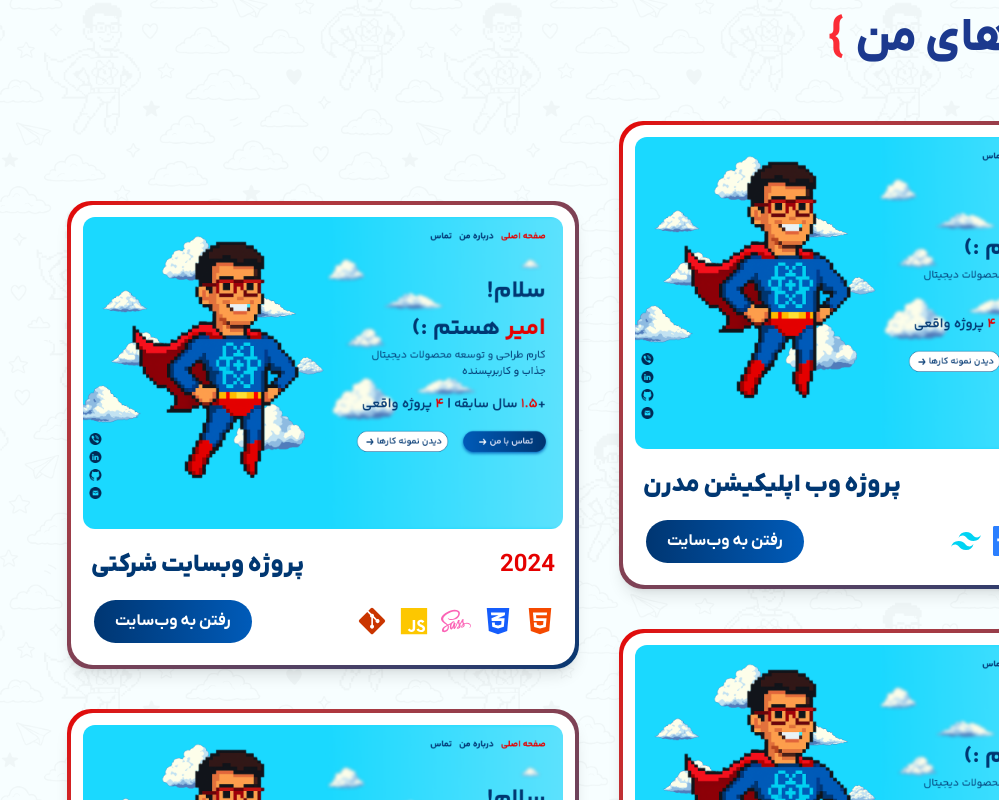
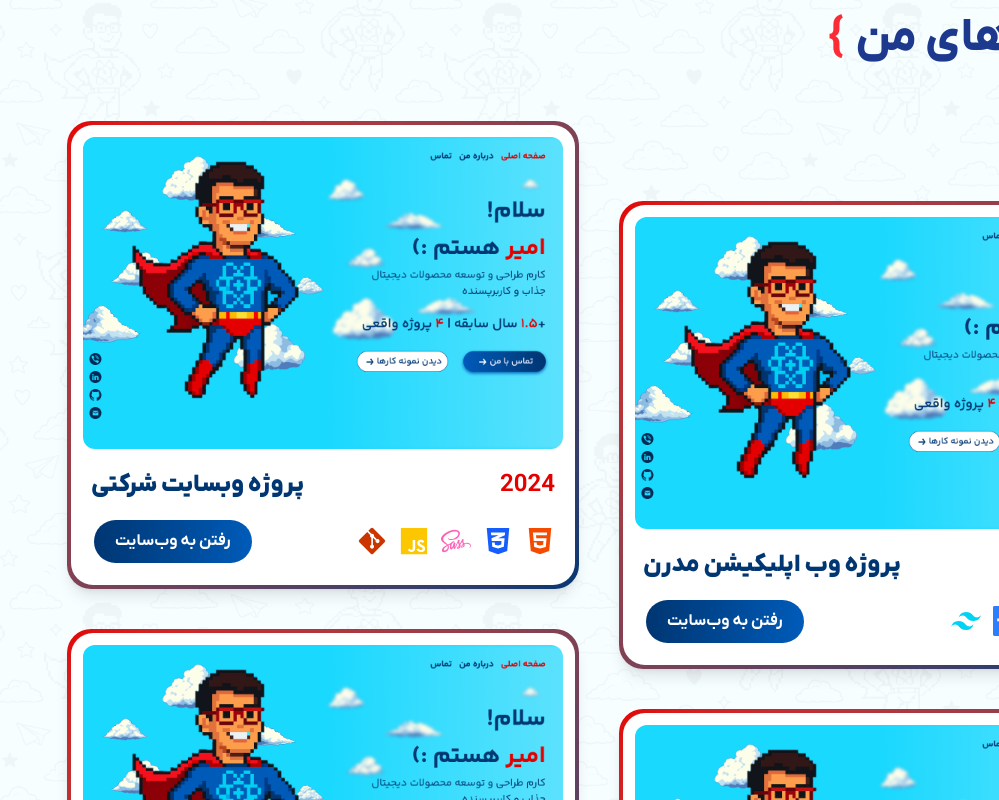
Before and after one commit to AmirShakibafar/portfolioWebsite, a Next.js app: page / in a window 1280 px wide. Shown: the part 860-1660 px from the top of the page, without its empty margins (281-1280 px from the left). Built offline with nearby package versions, Linux system fonts and the light colour scheme.

Commit message:
added a modal to project sections and refactored it a bit

```diff
--- a/package.json
+++ b/package.json
@@ -11,6 +11,7 @@
   "dependencies": {
     "coolshapes-react": "^1.0.1",
     "gsap": "^3.13.0",
+    "lucide-react": "^0.525.0",
     "motion": "^12.23.5",
     "next": "15.3.5",
     "react": "^19.0.0",
--- a/src/components/ProjectCard.tsx
+++ b/src/components/ProjectCard.tsx
@@ -1,8 +1,14 @@
 "use client";
 
-import React from "react";
+import React, { useEffect, useRef } from "react";
+import Image from "next/image";
+import {
+  motion,
+  useInView,
+  useAnimationControls,
+  Variants,
+} from "framer-motion";
 import ShinyButton from "./ShinyButton";
-import Image from "next/image";
 import {
   FaHtml5,
   FaCss3Alt,
@@ -47,6 +53,9 @@ type ProjectCardProps = {
   projectYear: string;
   techStack: TechName[];
   websiteUrl: string;
+  index: number;
+  className?: string;
+  onClick: () => void;
 };
 
 const ProjectCard = ({
@@ -55,8 +64,40 @@ const ProjectCard = ({
   projectYear,
   techStack,
   websiteUrl,
+  index,
+  className,
+  onClick,
 }: ProjectCardProps) => {
+  const ref = useRef(null);
+  const isInView = useInView(ref, { once: true, amount: 0.3 });
+  const controls = useAnimationControls();
+
+  useEffect(() => {
+    if (isInView) {
+      controls.start("visible");
+    }
+  }, [isInView, controls]);
+
+  const cardVariants: Variants = {
+    hidden: { y: 60, opacity: 0 },
+    visible: {
+      y: 0,
+      opacity: 1,
+      transition: { duration: 0.3, ease: "easeOut" },
+    },
+  };
+
   return (
+    <motion.div
+      ref={ref}
+      variants={cardVariants}
+      initial="hidden"
+      animate={controls}
+      className={`${className} cursor-pointer`}
+      whileHover={{ scale: 1.03 }}
+      transition={{ duration: 0.25, ease: "easeIn" }}
+      onClick={onClick}
+    >
       <div className="card-wrapper">
         <div className="card-inner">
           <div className="card-image-container">
@@ -84,13 +125,19 @@ const ProjectCard = ({
                 ))}
               </div>
 
-            <a href={websiteUrl} target="_blank" rel="noopener noreferrer">
+              <a
+                href={websiteUrl}
+                target="_blank"
+                rel="noopener noreferrer"
+                onClick={(e) => e.stopPropagation()}
+              >
                 <ShinyButton text="رفتن به وب‌سایت" size="small" />
               </a>
             </div>
           </div>
         </div>
       </div>
+    </motion.div>
   );
 };
 
--- /dev/null
+++ b/src/components/ProjectModal.tsx
@@ -0,0 +1,189 @@
+// components/ProjectModal.js
+"use client";
+
+import React, { useState } from "react";
+import { motion } from "framer-motion";
+import Image from "next/image";
+import { X, ChevronLeft, ChevronRight, ArrowUpRight } from "lucide-react";
+import {
+  FaHtml5,
+  FaCss3Alt,
+  FaReact,
+  FaBootstrap,
+  FaJs,
+  FaFigma,
+  FaSass,
+  FaGitAlt,
+  FaNpm,
+} from "react-icons/fa";
+import {
+  SiTailwindcss,
+  SiRedux,
+  SiNextdotjs,
+  SiTypescript,
+  SiAxios,
+} from "react-icons/si";
+import ShinyButton from "./ShinyButton";
+
+const techIconMap = {
+  HTML5: { icon: <FaHtml5 />, name: "HTML5", color: "text-orange-600" },
+  CSS3: { icon: <FaCss3Alt />, name: "CSS3", color: "text-blue-600" },
+  JavaScript: { icon: <FaJs />, name: "JavaScript", color: "text-yellow-400" },
+  React: { icon: <FaReact />, name: "React", color: "text-sky-400" },
+  TailwindCSS: {
+    icon: <SiTailwindcss />,
+    name: "Tailwind CSS",
+    color: "text-cyan-400",
+  },
+  Bootstrap: {
+    icon: <FaBootstrap />,
+    name: "Bootstrap",
+    color: "text-purple-700",
+  },
+  Redux: { icon: <SiRedux />, name: "Redux", color: "text-purple-500" },
+  NextJs: { icon: <SiNextdotjs />, name: "Next.js", color: "text-slate-900" },
+  Figma: { icon: <FaFigma />, name: "Figma", color: "text-pink-500" },
+  Axios: { icon: <SiAxios />, name: "Axios", color: "text-purple-600" },
+  TypeScript: {
+    icon: <SiTypescript />,
+    name: "TypeScript",
+    color: "text-blue-500",
+  },
+  Sass: { icon: <FaSass />, name: "Sass", color: "text-pink-400" },
+  Git: { icon: <FaGitAlt />, name: "Git", color: "text-orange-700" },
+  Npm: { icon: <FaNpm />, name: "npm", color: "text-red-500" },
+};
+
+const Carousel = ({ images, projectName }) => {
+  const [index, setIndex] = useState(0);
+
+  const nextSlide = (e) => {
+    e.stopPropagation();
+    setIndex((prev) => (prev === images.length - 1 ? 0 : prev + 1));
+  };
+
+  const prevSlide = (e) => {
+    e.stopPropagation();
+    setIndex((prev) => (prev === 0 ? images.length - 1 : prev - 1));
+  };
+
+  return (
+    <div className="relative w-full aspect-video overflow-hidden rounded-xl">
+      <motion.div
+        className="flex h-full"
+        animate={{ x: `-${index * 100}%` }}
+        transition={{ type: "spring", stiffness: 300, damping: 30 }}
+      >
+        {images.map((img, i) => (
+          <Image
+            key={i}
+            src={img}
+            alt={`${projectName} image ${i + 1}`}
+            width={1600}
+            height={900}
+            className="w-full h-full object-cover flex-shrink-0 bg-slate-100"
+            priority={i === 0}
+          />
+        ))}
+      </motion.div>
+      <button
+        onClick={prevSlide}
+        className="absolute left-3 top-1/2 -translate-y-1/2 bg-black/40 text-white p-2 rounded-full hover:bg-black/70 transition-colors focus:outline-none z-10"
+      >
+        <ChevronLeft size={24} />
+      </button>
+      <button
+        onClick={nextSlide}
+        className="absolute right-3 top-1/2 -translate-y-1/2 bg-black/40 text-white p-2 rounded-full hover:bg-black/70 transition-colors focus:outline-none z-10"
+      >
+        <ChevronRight size={24} />
+      </button>
+    </div>
+  );
+};
+
+const ProjectModal = ({ project, onClose }) => {
+  return (
+    <motion.div
+      className="fixed inset-0 bg-slate-900/70 backdrop-blur-sm z-50 flex items-center justify-center p-4"
+      initial={{ opacity: 0 }}
+      animate={{ opacity: 1 }}
+      exit={{ opacity: 0 }}
+      onClick={onClose}
+    >
+      <motion.div
+        className="relative w-full max-w-2xl"
+        initial={{ scale: 0.95, y: 30 }}
+        animate={{ scale: 1, y: 0 }}
+        exit={{ scale: 0.95, y: 30 }}
+        transition={{ type: "spring", stiffness: 300, damping: 30 }}
+        onClick={(e) => e.stopPropagation()}
+      >
+        <div className="p-1 rounded-3xl bg-gradient-to-br from-[#E40000] to-[#003772] shadow-lg">
+          <div className="bg-white rounded-[22px] max-h-[85vh] overflow-y-auto p-6 font-iran">
+            <button
+              onClick={onClose}
+              className="absolute top-3.5 right-3.5 text-gray-400 hover:text-black hover:bg-gray-200 rounded-full p-1.5 transition-colors z-20"
+            >
+              <X size={22} />
+            </button>
+
+            <Carousel
+              images={project.images}
+              projectName={project.projectName}
+            />
+
+            <h2 className="text-2xl font-bold mt-4 mb-1 text-slate-800">
+              {project.projectName}
+            </h2>
+            <p className="text-sm text-slate-500 mb-4">{project.projectYear}</p>
+
+            <p className="text-sm text-slate-600 leading-relaxed">
+              {project.description}
+            </p>
+
+            <hr className="my-5 border-slate-200" />
+
+            <div>
+              <h3 className="text-base font-bold text-slate-700 mb-3">
+                تکنولوژی‌های استفاده شده
+              </h3>
+              <div className="flex flex-wrap gap-2">
+                {project.techStack.map((techKey) => {
+                  const tech = techIconMap[techKey];
+                  return (
+                    <div
+                      key={techKey}
+                      className="flex items-center gap-2 bg-slate-100 rounded-full px-3 py-1"
+                    >
+                      <span className={`${tech.color} text-lg`}>
+                        {React.cloneElement(tech.icon)}
+                      </span>
+                      <span className="text-xs font-medium text-slate-700">
+                        {tech.name}
+                      </span>
+                    </div>
+                  );
+                })}
+              </div>
+            </div>
+
+            <div className="mt-6 text-right">
+              <a
+                href={project.websiteUrl}
+                target="_blank"
+                rel="noopener noreferrer"
+              >
+                <ShinyButton text="رفتن به وب‌سایت">
+                  <ArrowUpRight className="ml-2" size={16} />
+                </ShinyButton>
+              </a>
+            </div>
+          </div>
+        </div>
+      </motion.div>
+    </motion.div>
+  );
+};
+
+export default ProjectModal;
--- a/src/components/ProjectsSection.tsx
+++ b/src/components/ProjectsSection.tsx
@@ -1,71 +1,79 @@
 "use client";
 
-import React, { useEffect, useRef } from "react";
+import React, { useState, useEffect, useRef } from "react";
 import {
   motion,
+  AnimatePresence,
   useInView,
   useAnimationControls,
   Variants,
 } from "framer-motion";
 import ProjectCard from "./ProjectCard";
 import ShinyButton from "./ShinyButton";
+import ProjectModal from "./ProjectModal"; // Import the new modal
 
-type TechName =
-  | "HTML5"
-  | "CSS3"
-  | "JavaScript"
-  | "React"
-  | "TailwindCSS"
-  | "Bootstrap"
-  | "Redux"
-  | "NextJs"
-  | "Figma"
-  | "Axios"
-  | "TypeScript"
-  | "Sass"
-  | "Git"
-  | "Npm";
-
-type ProjectCardProps = {
-  devImageSrc: string;
-  projectName: string;
-  projectYear: string;
-  techStack: TechName[];
-  websiteUrl: string;
-};
-
-const myProjects: ProjectCardProps[] = [
+// Expanded project data with descriptions and multiple images
+const myProjects = [
   {
     devImageSrc: "/images/project.png",
+    images: [
+      "/images/project.png",
+      "/images/project-2.png",
+      "/images/project-3.png",
+    ],
     projectName: "پروژه وب اپلیکیشن مدرن",
     projectYear: "2025",
     techStack: ["React", "NextJs", "TypeScript", "TailwindCSS"],
     websiteUrl: "#",
+    description:
+      "یک وب اپلیکیشن مدرن با استفاده از جدیدترین تکنولوژی‌ها برای ارائه تجربه کاربری بی‌نظیر. این پروژه شامل داشبورد تحلیلی و مدیریت محتوا است.",
   },
   {
     devImageSrc: "/images/project.png",
+    images: [
+      "/images/project.png",
+      "/images/project-2.png",
+      "/images/project-3.png",
+    ],
     projectName: "پروژه وبسایت شرکتی",
     projectYear: "2024",
     techStack: ["HTML5", "CSS3", "Sass", "JavaScript", "Git"],
     websiteUrl: "#",
+    description:
+      "طراحی و توسعه یک وب‌سایت شرکتی حرفه‌ای با تمرکز بر هویت بصری و بهینه‌سازی برای موتورهای جستجو (SEO).",
   },
   {
     devImageSrc: "/images/project.png",
+    images: [
+      "/images/project.png",
+      "/images/project-2.png",
+      "/images/project-3.png",
+    ],
     projectName: "پروژه داشبورد مدیریتی",
     projectYear: "2024",
     techStack: ["React", "Redux", "Axios", "Npm"],
     websiteUrl: "#",
+    description:
+      "داشبورد مدیریتی قدرتمند برای تحلیل داده‌ها و نظارت بر عملکرد با استفاده از نمودارها و گزارش‌های تعاملی.",
   },
   {
     devImageSrc: "/images/project.png",
+    images: [
+      "/images/project.png",
+      "/images/project-2.png",
+      "/images/project-3.png",
+    ],
     projectName: "پروژه طراحی و UI کیت",
     projectYear: "2023",
     techStack: ["Figma", "Bootstrap", "JavaScript"],
     websiteUrl: "#",
+    description:
+      "طراحی یک کیت UI کامل در فیگما و پیاده‌سازی آن با هدف ایجاد یک سیستم طراحی یکپارچه برای توسعه سریع‌تر محصولات.",
   },
 ];
 
 const ProjectsSection = () => {
+  const [selectedProject, setSelectedProject] = useState(null);
   const ref = useRef(null);
   const isInView = useInView(ref, { once: true, amount: 0.2 });
   const controls = useAnimationControls();
@@ -76,7 +84,6 @@ const ProjectsSection = () => {
     }
   }, [isInView, controls]);
 
-  // --- Animation Variants ---
   const headingContainerVariants: Variants = {
     hidden: { opacity: 0 },
     visible: { opacity: 1, transition: { staggerChildren: 0.2 } },
@@ -91,29 +98,13 @@ const ProjectsSection = () => {
     },
   };
 
-  const gridContainerVariants: Variants = {
-    hidden: { opacity: 0 },
-    visible: {
-      opacity: 1,
-      transition: { staggerChildren: 0.2, delayChildren: 0.3 },
-    },
-  };
-
-  const cardVariants: Variants = {
-    hidden: { y: 60, opacity: 0 },
-    visible: {
-      y: 0,
-      opacity: 1,
-      transition: { type: "spring", damping: 15, stiffness: 100 },
-    },
-  };
-
   const footerVariants: Variants = {
     hidden: { y: 50, opacity: 0 },
-    visible: { y: 0, opacity: 1, transition: { duration: 0.5, delay: 1.2 } },
+    visible: { y: 0, opacity: 1, transition: { duration: 0.5, delay: 0.5 } },
   };
 
   return (
+    <>
       <div ref={ref} id="projects" className="section-container">
         <div className="section-wrapper">
           <motion.h2
@@ -122,34 +113,34 @@ const ProjectsSection = () => {
             initial="hidden"
             animate={controls}
           >
-          <motion.span variants={headingPartVariants} className="heading-brace">
+            <motion.span
+              variants={headingPartVariants}
+              className="heading-brace"
+            >
               {"{"}
             </motion.span>
             <motion.span variants={headingPartVariants}>
               نمونه کارهای من
             </motion.span>
-          <motion.span variants={headingPartVariants} className="heading-brace">
+            <motion.span
+              variants={headingPartVariants}
+              className="heading-brace"
+            >
               {"}"}
             </motion.span>
           </motion.h2>
 
-        <motion.div
-          className="projects-grid"
-          variants={gridContainerVariants}
-          initial="hidden"
-          animate={controls}
-        >
-          {myProjects.map((project) => (
-            <motion.div
+          <div className="projects-grid">
+            {myProjects.map((project, index) => (
+              <ProjectCard
                 key={project.projectName}
-              variants={cardVariants}
-
-              className="project-item rtl:even:translate-y-20 ltr:odd:translate-y-20"
-            >
-              <ProjectCard {...project} />
-            </motion.div>
+                index={index}
+                {...project}
+                onClick={() => setSelectedProject(project)}
+                className="project-item rtl:odd:translate-y-20 ltr:odd:translate-y-20"
+              />
             ))}
-        </motion.div>
+          </div>
 
           <motion.div
             className="section-footer"
@@ -161,6 +152,16 @@ const ProjectsSection = () => {
           </motion.div>
         </div>
       </div>
+
+      <AnimatePresence>
+        {selectedProject && (
+          <ProjectModal
+            project={selectedProject}
+            onClose={() => setSelectedProject(null)}
+          />
+        )}
+      </AnimatePresence>
+    </>
   );
 };
 
```
Also changed, not shown: 1 other file (tests, documents, lock files or other folders). Lines whose indentation alone changed are shown as unchanged.
